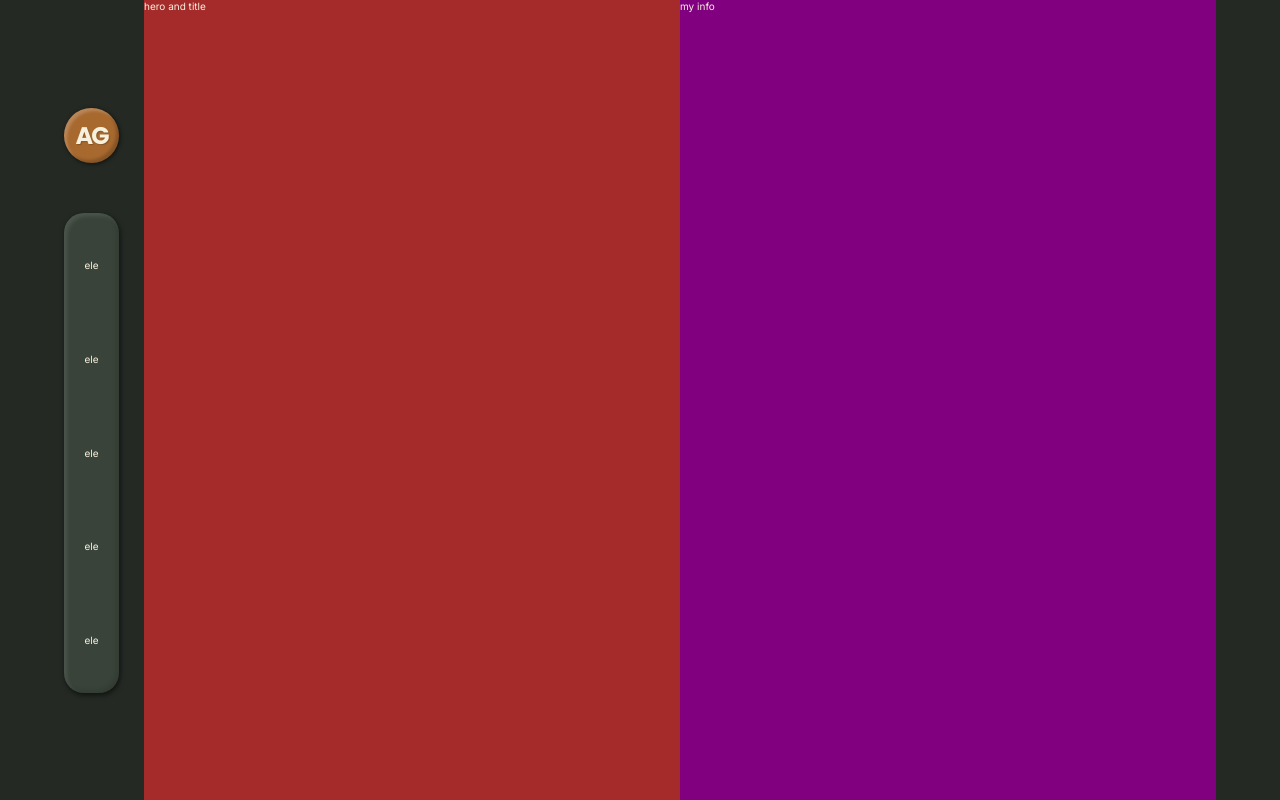
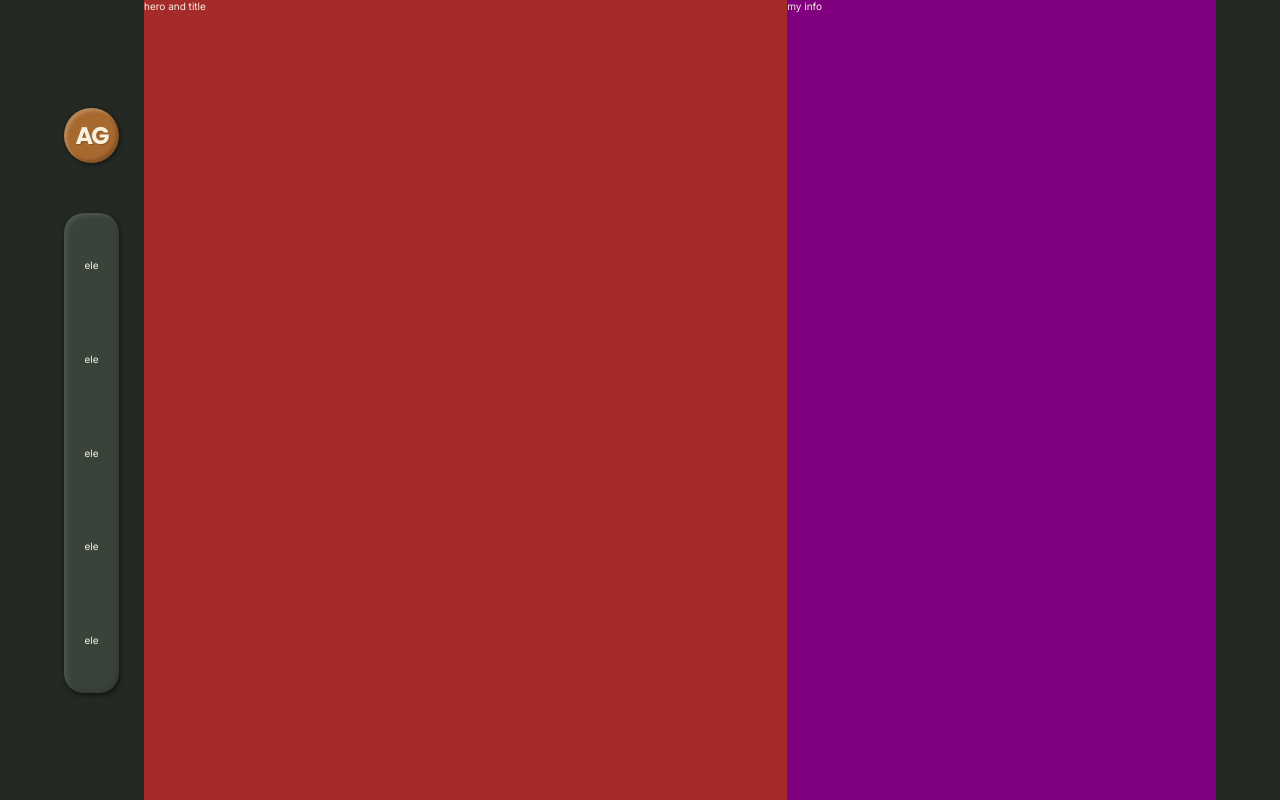
Before and after one commit to GamezAr94/personal_portfolio, a Next.js app: page / in a window 1280 px wide. Shown: the top 800 px of the page. Built offline with nearby package versions, Linux system fonts and the light colour scheme.

Commit message:
fixing the layout of the dashboard

```diff
--- a/app/components/dashboard/dashboardContainer.module.css
+++ b/app/components/dashboard/dashboardContainer.module.css
@@ -9,21 +9,26 @@
 /* Container for the HERO */
 .main_container > div:nth-child(1) {
     background-color: brown;
-    flex-basis: 50%;
+    flex-basis: 100%;
 }
 /* Container for the INFO */
 .main_container > div:nth-child(2) {
     background-color: purple;
     flex-basis: auto;
     flex: 1;
+    display: none;
 }
 .main_container > div {
 }
 @media (min-width: 900px) {
-    .main_container {
-    }
 }
 @media (min-width: 1250px) {
+    .main_container > div:nth-child(2) {
+        display: block;
+    }
+    .main_container > div:nth-child(1) {
+        flex-basis: 60%;
+    }
     .main_container {
         flex-direction: row;
         width: auto;
--- a/app/components/menuHamburger.module.css
+++ b/app/components/menuHamburger.module.css
@@ -65,7 +65,7 @@
 .menu_container.container_closed {
     height: 0px;
     transition-duration: .3s;
-    transition-delay: .2s;
+    transition-delay: .1s;
 }
 .menu_container {
     display: flex;
@@ -91,7 +91,6 @@
     background-color: var(--main-background-color);
     height: 400px;
     width: 90%;
-    border: 1px solid red;
     display: flex;
     flex-direction: column;
     justify-content: center;
```
